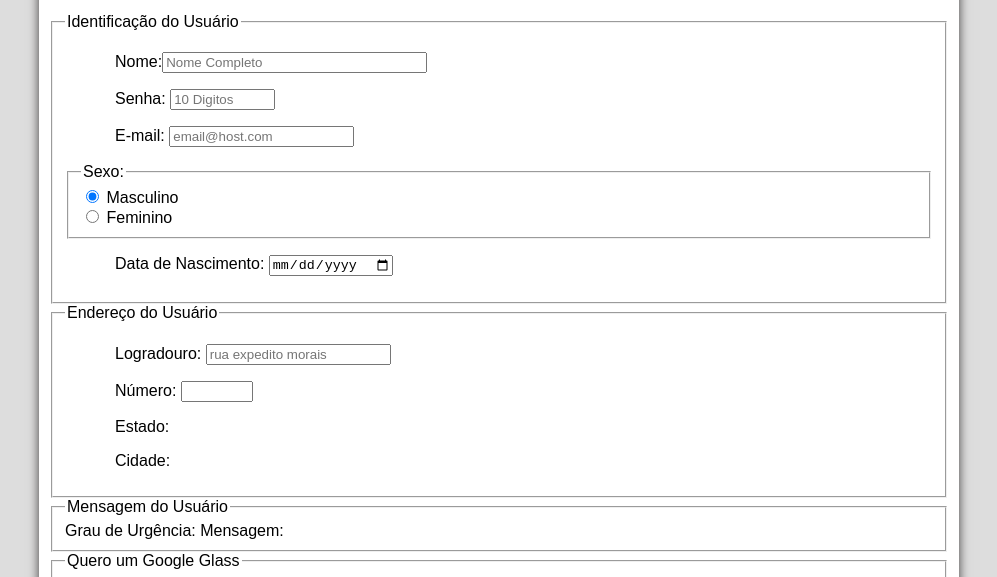
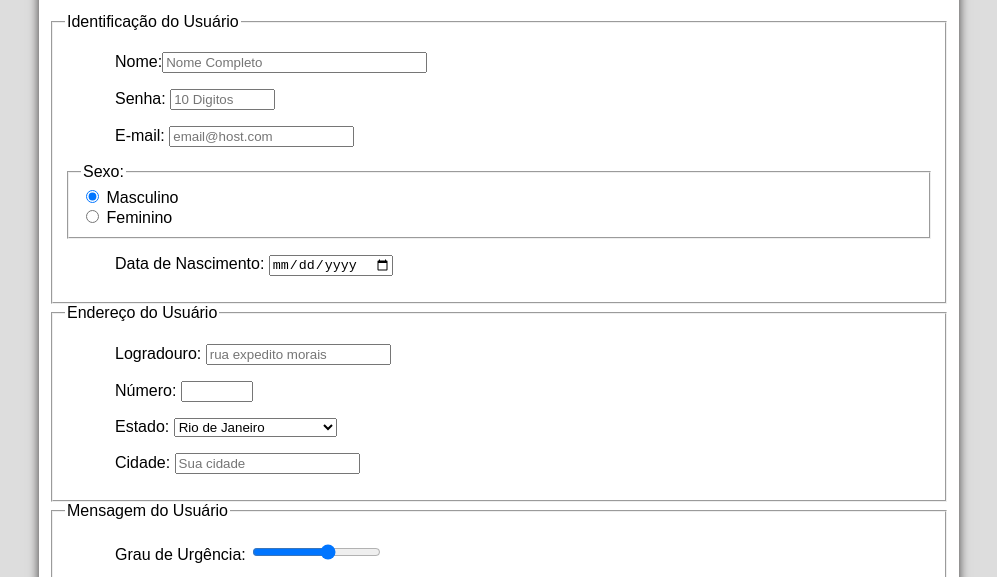
Before and after one commit to Fabricio-Lemos/Aprendendo-HTML5, a plain HTML site: page fale-conosco.html in a window 1280 px wide. Shown: the part 325-902 px from the top of the page, without its empty margins (141-1138 px from the left). Drawn offline with Linux system fonts and the light colour scheme.

Commit message:
Update fale-conosco.html

```diff
--- a/fale-conosco.html
+++ b/fale-conosco.html
@@ -40,7 +40,7 @@
             </header>
         </article>
     </section>
-<form>
+<form method="POST" id="fContato" action="mailto:fabriciosantana@gmail.com">
     <fieldset id="usuario">
         <legend>Identificação do Usuário</legend>
                 <p>Nome:<input type="text" name="tnome" id="cnome" size="30" maxlength="30" placeholder="Nome Completo"> </p>
@@ -57,13 +57,29 @@
         <legend>Endereço do Usuário</legend>
                 <p>Logradouro: <input type="text" name="trua" id="crua" placeholder="rua expedito morais"></p>
                 <p>Número: <input type="number" name="tnum" id="cnum" min="0" max="9999"></p>
-                <p>Estado:</p>
-                <p>Cidade:</p>
+                <p>Estado: <select name="test" id="cest">
+                    <optgroup label="Região sul">
+                        <option value="Rj">Rio de Janeiro</option>
+                        <option value="SP">São Paulo</option>
+                        <option value="MG">Minas Gerais</option>
+                    </optgroup>
+                    <optgroup label="Região Nordeste">
+                        <option value="PE">Pernambuco</option>
+                        <option value="CE">Ceará</option>
+                        <option value="RN">Rio Grande Do Norte</option>
+                    </optgroup>
+                </select></p>
+                <p>Cidade: <input type="text" name="tcid" id="ccid" maxlength="10" placeholder="Sua cidade" list="cidade"></p>
+                <datalist id="cidade">
+                    <option value="Rio de Janeiro"></option>
+                    <option value="Nova Iguaçu"></option>
+                    <option value="Niterói"></option>
+                </datalist>
     </fieldset>
     <fieldset id="mensagem">
         <legend>Mensagem do Usuário</legend>
-                Grau de Urgência:
-                Mensagem:
+                <p>Grau de Urgência: <input type="range" name="turg" id="curg" min="0" max="10" step="2"></p>
+                <p>Mensagem:<textarea name="tmsg" id="cmsg" cols="30" rows="10" placeholder="Digite aqui sua mensagem"></textarea></p>
     </fieldset>
     <fieldset>
         <legend>Quero um Google Glass</legend>
```
